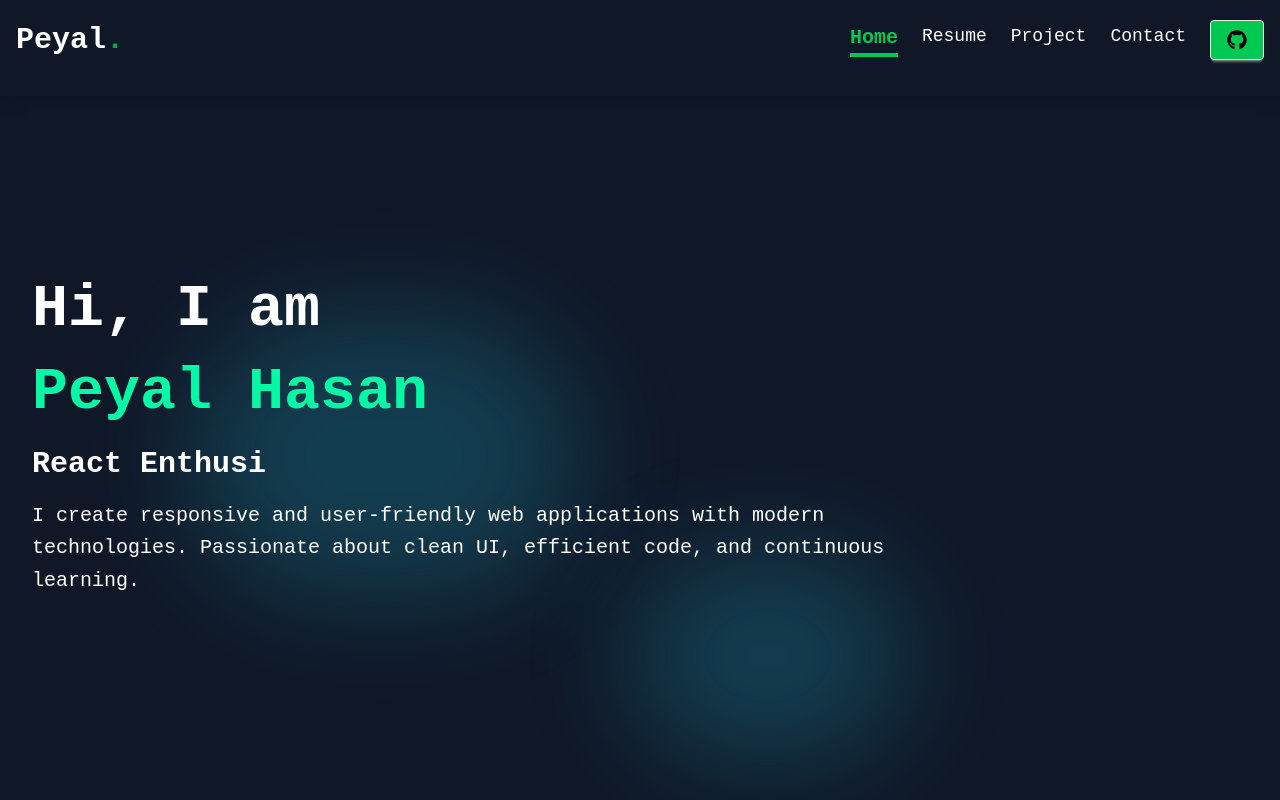
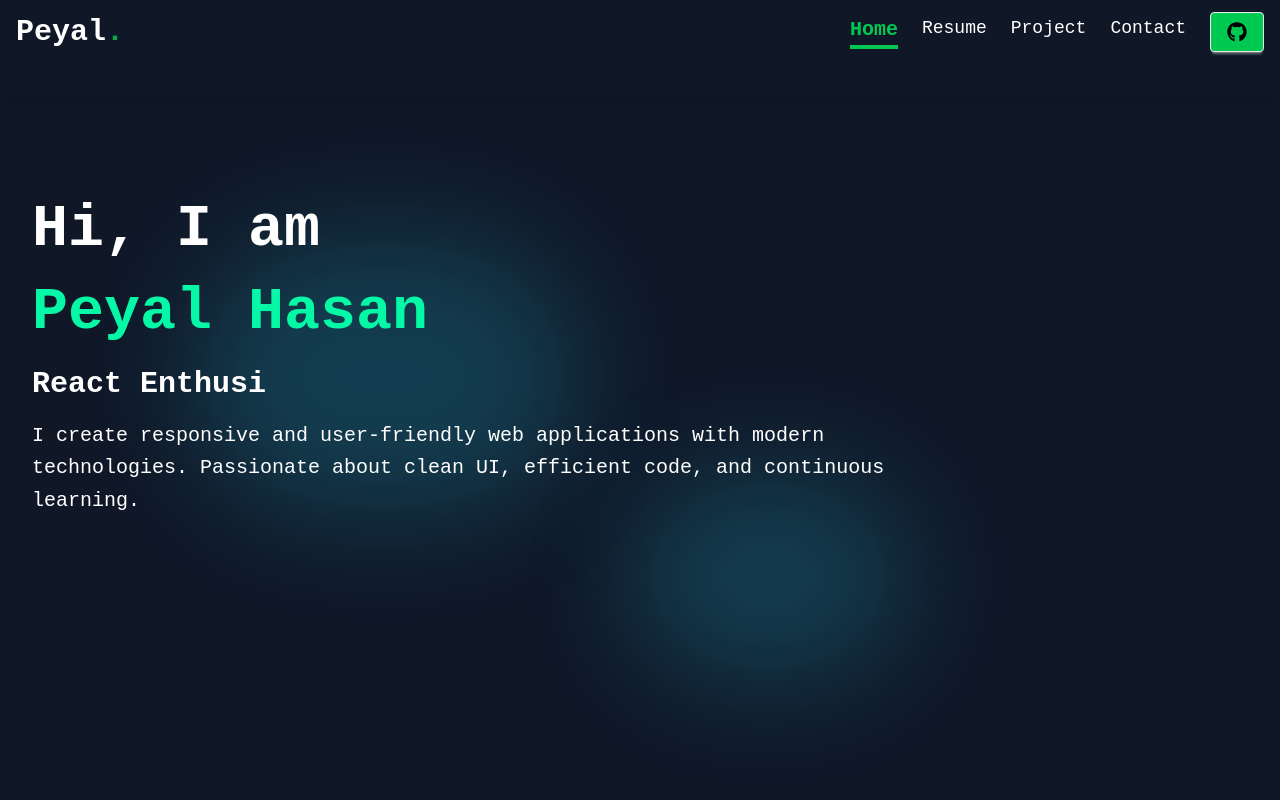
Before and after one commit to peyalhasan/PeyalHasanPortfolio, a React (Vite) app: page /home in a window 1280 px wide. Shown: the top 800 px of the page. Built offline with nearby package versions, Linux system fonts and the light colour scheme.

Commit message:
Hero Section

```diff
--- a/src/Components/Navbar.jsx
+++ b/src/Components/Navbar.jsx
@@ -49,7 +49,7 @@ const Navbar = () => {
     );
 
     return (
-    <div className="w-full items-center pt-2 h-24 z-50 bg-gray-900 text-white shadow-lg">
+        <div className="fixed top-0 left-0 w-full z-50 h-24 bg-gray-900 text-white shadow-lg">
             <div className="max-w-7xl mx-auto px-4 h-16 flex items-center justify-between">
                 {/* Logo */}
                 <div className="flex-1">
@@ -73,10 +73,11 @@ const Navbar = () => {
 
                 {/* Mobile Menu */}
                 <div className="lg:hidden">
-          {/* Your dropdown code */}
+                    {/* Mobile dropdown code */}
                 </div>
             </div>
         </div>
+
     );
 };
 
--- a/src/Components/RootLayout.jsx
+++ b/src/Components/RootLayout.jsx
@@ -5,15 +5,16 @@ import Footer from './Footer';
 
 const RootLayout = () => {
     return (
-        <div className=' relative container mx-auto' >
-            <div className='fixed top-0 left-0 '></div>
-            <Navbar></Navbar>
-            <div className='pt-20 container mx-auto min-h-screen '>
-            <Outlet></Outlet>
+        <div className="relative">
+            <Navbar />
+            {/* Push content below fixed navbar */}
+            <div className="pt-24 container mx-auto min-h-screen">
+                <Outlet />
             </div>
-            <Footer></Footer>
+            <Footer />
         </div>
     );
 };
 
+
 export default RootLayout;
```
Lines whose indentation alone changed are shown as unchanged.
